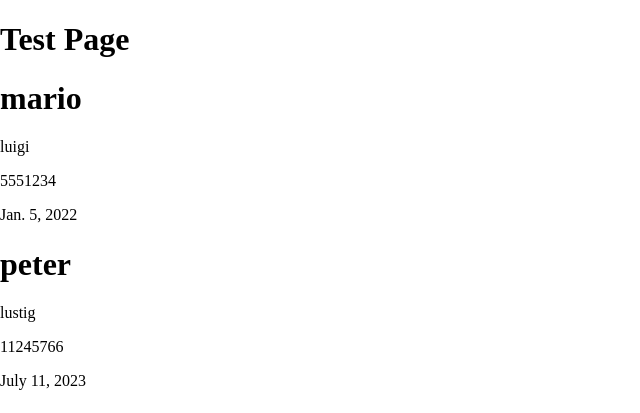
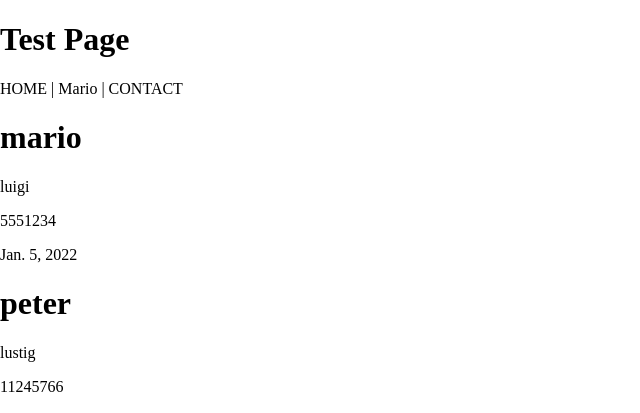
Before and after one commit to felianfilian/myworld, a Django app: page /testing/ in a window 1280 px wide. Shown: the top 413 px of the page, without its empty margins (0-640 px from the left). Run offline with Django 5.2, Linux system fonts and the light colour scheme; data comes from the database, SQL or seed files in the repository.

Commit message:
template variables

```diff
--- /dev/null
+++ b/shop_list/members/templates/menu.html
@@ -0,0 +1,3 @@
+<nav>
+    <div>HOME | {{ me }} | CONTACT</div>
+</nav>
--- a/shop_list/members/templates/template.html
+++ b/shop_list/members/templates/template.html
@@ -8,6 +8,8 @@
 </style>
   <body>
     <h1>Test Page</h1>
+
+    {% include 'menu.html' with me='Mario' %}
 
     {% for x in mymembers %}
     <h1>{{ x.firstname }}</h1>
```
